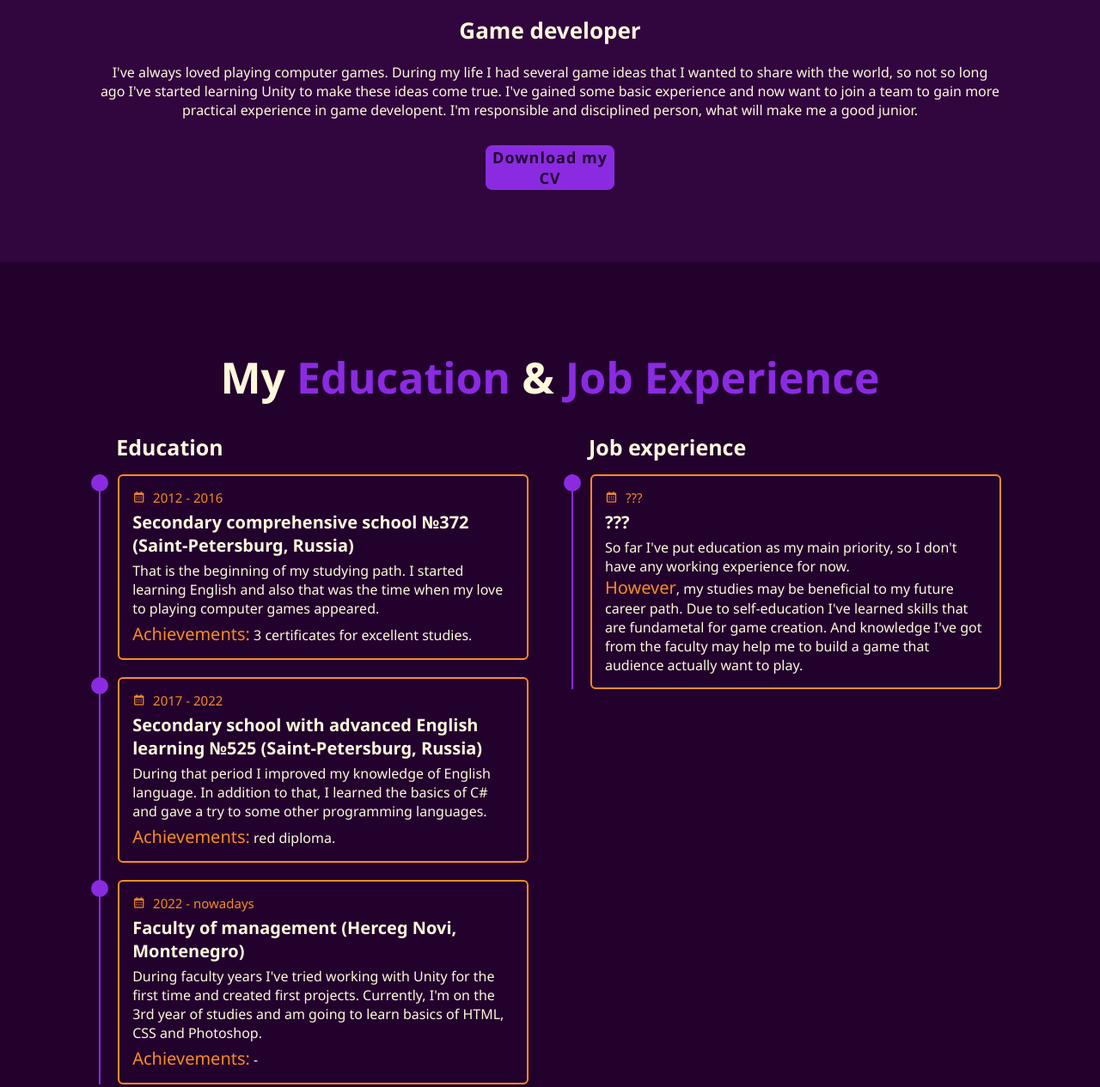
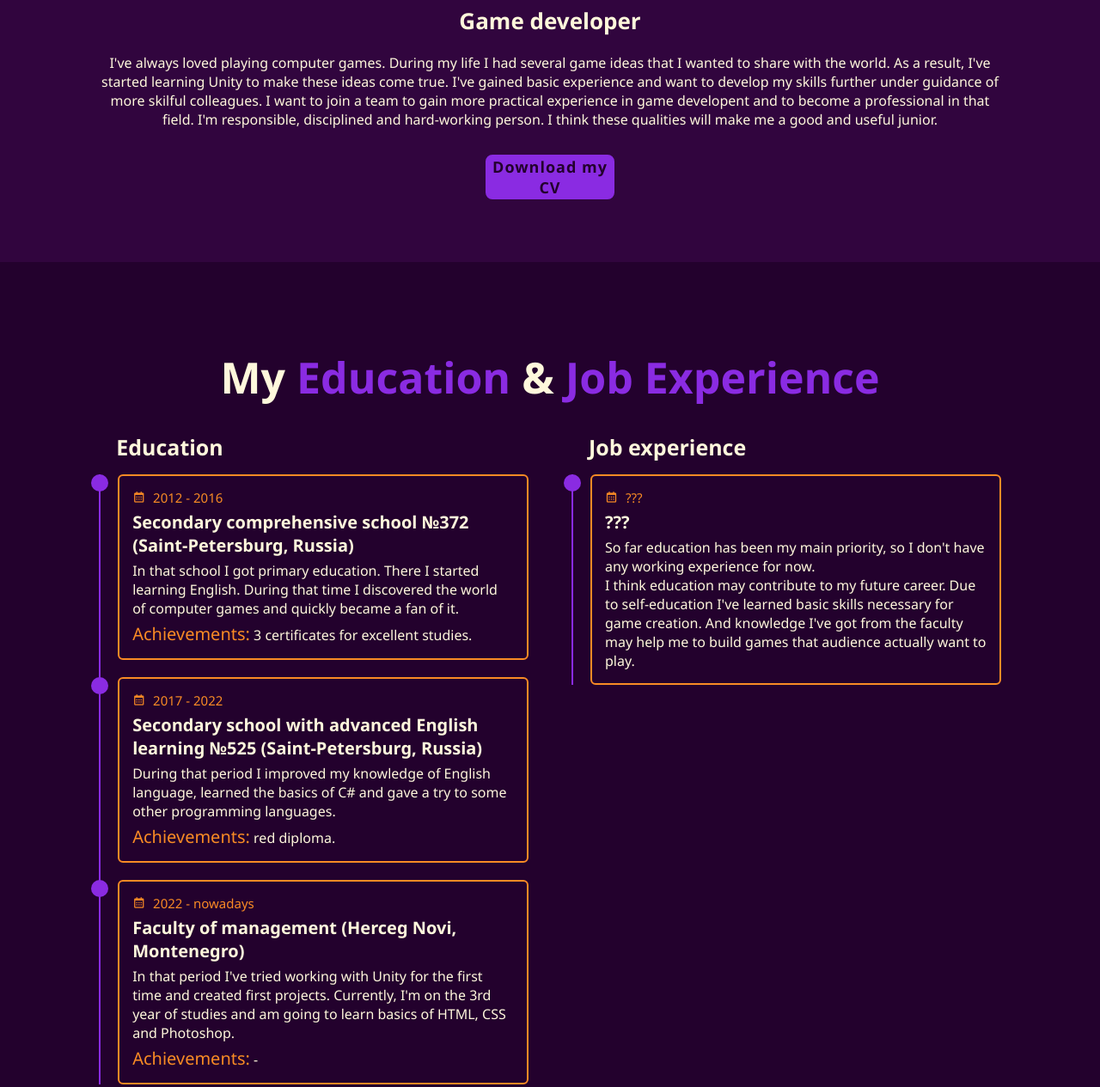
Before and after one commit to Denis-Seleznev/denis-seleznev.github.io, a plain HTML site: page index.html in a window 1280 px wide. Shown: the part 1309-2574 px from the top of the page at 86% size. Drawn offline with nearby package versions, Linux system fonts and the light colour scheme.

Commit message:
Save almost final text changes

```diff
--- a/index.html
+++ b/index.html
@@ -37,8 +37,8 @@
             <div class="text-animate">
                 <h3>Game developer</h3>
             </div>
-            <p>I've been into this field for 1 year already and have created several projects. I'm going to develop my
-                skills and hope to build complex open world games in the future.</p>
+            <p>I've been into this sphere for 1 year already and have created several projects. In the future, I'm going
+                to develop my skills and hope to build complex open world games.</p>
         </div>
         <div class="home-sci">
             <a href="https://www.facebook.com/profile.php?id=100022613303774" target="_blank"><i
@@ -62,9 +62,11 @@
         <div class="about-content">
             <h3>Game developer</h3>
             <p>I've always loved playing computer games. During my life I had several game ideas that I wanted to share
-                with the world, so not so long ago I've started learning Unity to make these ideas come true. I've
-                gained some basic experience and now want to join a team to gain more practical experience in game
-                developent. I'm responsible and disciplined person, what will make me a good junior.</p>
+                with the world. As a result, I've started learning Unity to make these ideas come true. I've
+                gained basic experience and want to develop my skills further under guidance of more skilful colleagues.
+                I want to join a team to gain more practical experience in game developent and to become a professional
+                in that field. I'm responsible, disciplined and hard-working person. I think these qualities will make
+                me a good and useful junior.</p>
 
             <div class="btn-box btns">
                 <a href="Assets/DenisSeleznev_CV.pdf" download class="btn">Download my CV</a>
@@ -84,8 +86,8 @@
                         <div class="content">
                             <div class="year"><i class='bx bx-calendar'></i> 2012 - 2016 </div>
                             <h3>Secondary comprehensive school №372 (Saint-Petersburg, Russia)</h3>
-                            <p>That is the beginning of my studying path. I started learning English and also
-                                that was the time when my love to playing computer games appeared.</p>
+                            <p>In that school I got primary education. There I started learning English. During that
+                                time I discovered the world of computer games and quickly became a fan of it.</p>
                             <p><span>Achievements:</span> 3 certificates for excellent studies.</p>
                         </div>
                     </div>
@@ -94,8 +96,8 @@
                         <div class="content">
                             <div class="year"><i class='bx bx-calendar'></i> 2017 - 2022 </div>
                             <h3>Secondary school with advanced English learning №525 (Saint-Petersburg, Russia)</h3>
-                            <p>During that period I improved my knowledge of English language. In addition to that,
-                                I learned the basics of C# and gave a try to some other programming languages.</p>
+                            <p>During that period I improved my knowledge of English language, learned the basics of C#
+                                and gave a try to some other programming languages.</p>
                             <p><span>Achievements:</span> red diploma.</p>
                         </div>
                     </div>
@@ -104,7 +106,7 @@
                         <div class="content">
                             <div class="year"><i class='bx bx-calendar'></i> 2022 - nowadays </div>
                             <h3>Faculty of management (Herceg Novi, Montenegro)</h3>
-                            <p>During faculty years I've tried working with Unity for the first time and created first
+                            <p>In that period I've tried working with Unity for the first time and created first
                                 projects. Currently, I'm on the 3rd year of studies and am going to learn basics of
                                 HTML, CSS and Photoshop.</p>
                             <p><span>Achievements:</span> -</p>
@@ -121,12 +123,11 @@
                         <div class="content">
                             <div class="year"><i class='bx bx-calendar'></i> ??? </div>
                             <h3>???</h3>
-                            <p> So far I've put education as my main priority, so I don't have any working experience
+                            <p> So far education has been my main priority, so I don't have any working experience
                                 for now.<br>
-                                <span>However</span>, my studies may be beneficial to my future career path. Due to
-                                self-education I've learned skills that are fundametal for game creation. And
-                                knowledge I've got from the faculty may help me to build a game that audience actually
-                                want to play.
+                                I think education may contribute to my future career. Due to self-education I've learned
+                                basic skills necessary for game creation. And knowledge I've got from the faculty may
+                                help me to build games that audience actually want to play.
                             </p>
                         </div>
                     </div>
```
Also changed, not shown: Projects/battleships.html (+2 -2 lines), Projects/zombie-arena.html (+1 -1 lines).
